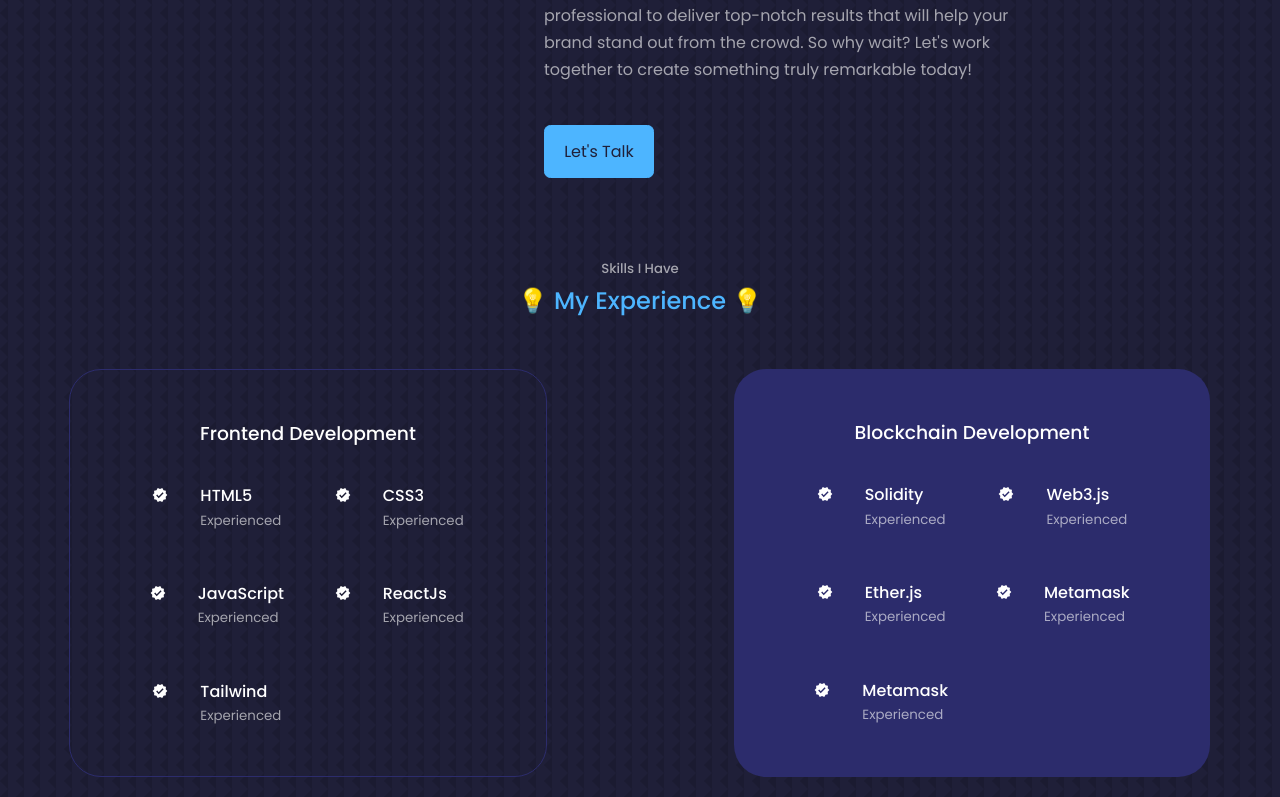
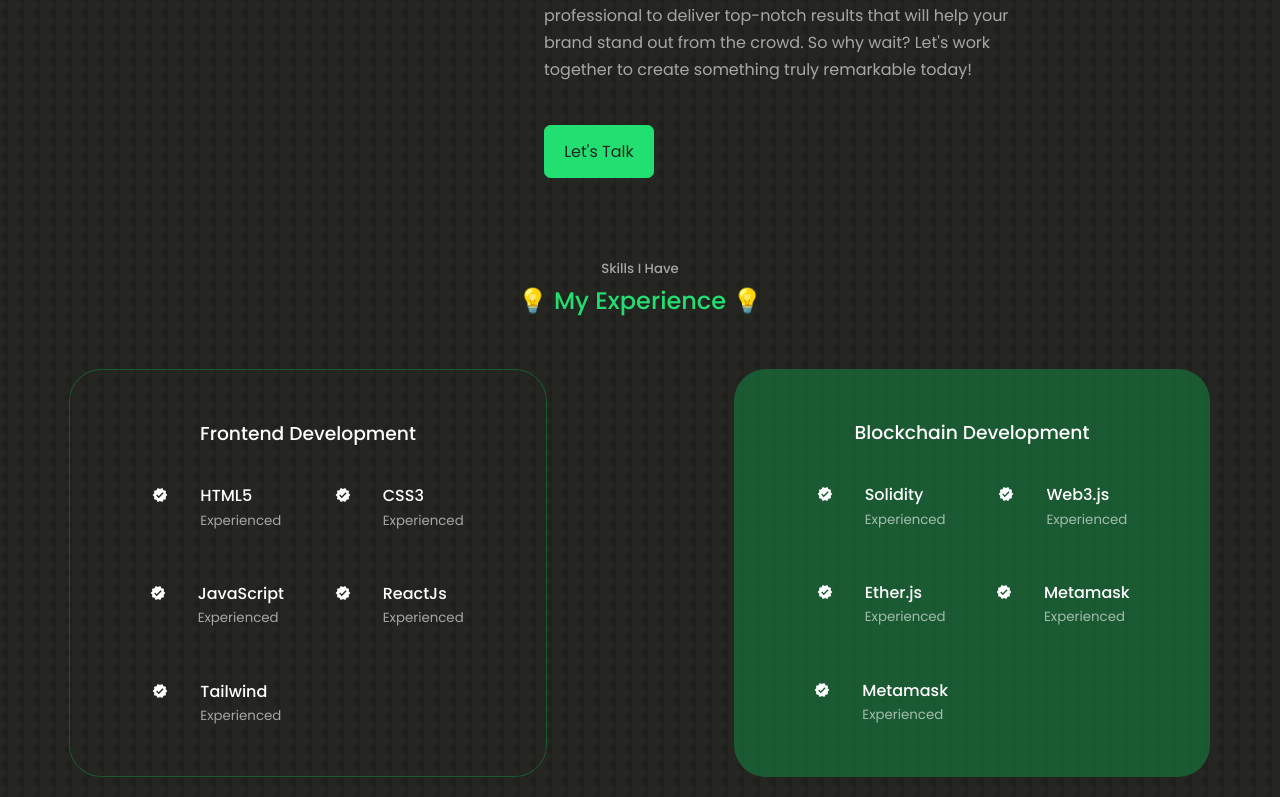
Before and after one commit to Bhupendrachouhan19/My_Personal_Portfolio, a React (Create React App) app: page / in a window 1280 px wide. Shown: the part 1483-2280 px from the top of the page. Built offline with nearby package versions, Linux system fonts and the light colour scheme.

Commit message:
Neon-Green color theme update

```diff
--- a/src/components/infographics/infographics.css
+++ b/src/components/infographics/infographics.css
@@ -54,7 +54,7 @@
 
 .infog {
     border-radius: 15px;
-    border: solid red 2px;
+    border: solid rgb(0, 255, 94) 2px;
     overflow: hidden;
 }
 
--- a/src/components/nav/nav.css
+++ b/src/components/nav/nav.css
@@ -11,11 +11,11 @@
   gap: 1.3rem;
   z-index: 2;
 
-  background-color: rgba(9, 46, 60, 0.65);;
+  background-color: rgba(9, 60, 54, 0.5);;
   -webkit-backdrop-filter: blur(10px) saturate(122%);
   backdrop-filter: blur(10px) saturate(122%);
   border-width: 1px 1.5px 2.5px 1.5px ;
-  border-color: rgba(112, 188, 195, 0.75);
+  border-color: rgba(85, 255, 0, 0.661);
   border-style: solid;
   border-radius: 3rem;
 }
--- a/src/index.js
+++ b/src/index.js
@@ -1,5 +1,5 @@
 import ReactDOM from 'react-dom'
 import App from './App';
-import './index.css';
+import './indexV2.css';
 
 ReactDOM.render(<App/>, document.querySelector('#root'));
--- /dev/null
+++ b/src/indexV2.css
@@ -0,0 +1,144 @@
+/* Importing fonts */
+@import url('https://fonts.googleapis.com/css2?family=Poppins:wght@300;400;500;600&display=swap');
+
+/* Base CSS */
+* {
+  padding: 0;
+  margin: 0;
+  border: 0;
+  outline: 0;
+  box-sizing: border-box;
+  list-style: none;
+  text-decoration: none;
+}
+
+/* Declaring CSS Variables */
+:root {
+  --color-bg: #252621;
+  --color-bg-variant: #13884489;
+  --color-primary: #22df71;
+  --color-primary-variant: rgb(1, 136, 93);
+  --color-white: #ffff;
+  --color-light: rgba(255, 255, 255, 0.6);
+  --transition: all 400ms ease;
+
+  /* Width of the container wrt screen size */
+  --container-width-lg: 75%;
+  --container-width-md: 86%;
+  --container-width-sm: 90%;
+}
+
+html {
+  scroll-behavior: smooth;
+}
+
+::-webkit-scrollbar {
+  display: none;
+}
+
+body {
+    font-family: 'Poppins', cursive;
+    background: var(--color-bg);
+    color: var(--color-white);
+    line-height: 1.7;
+    background-image: url(./assets/bg-texture.png)
+}
+
+/* ================ Some General Styles ================ */
+.container {
+    width: var(--container-width-lg);
+    margin: 0 auto;
+}
+
+h1,
+h2,
+h3,
+h4,
+h5 {
+    font-weight: 500;
+}
+
+h1 {
+    font-size: 2.5rem;
+}
+
+section {
+    padding-top: 2rem;
+    min-height: 100vh;
+}
+
+/* h2 is a direct child to every 'section' */
+section > h2,
+section > h5 {
+    text-align: center;
+    color: var(--color-light);
+}
+
+section > h2 {
+    color: var(--color-primary);
+    margin-bottom: 3rem;
+}
+
+.text-light {
+    color: var(--color-light);
+}
+
+a {
+    color: var(--color-primary);
+    transition: var(--transition);
+}
+
+a:hover {
+    color: var(--color-white);
+}
+
+.btn {
+    width: max-content;
+    display: inline-block;
+    color: var(--color-primary);
+    padding: 0.75rem 1.2rem;
+    border-radius: 0.4rem;
+    cursor: pointer;
+    border: 1px solid var(--color-primary);
+    transition: var(--transition);
+}
+
+.btn:hover {
+    background: var(--color-white);
+    color: var(--color-bg);
+    border-color: transparent;
+}
+
+.btn-primary {
+    background: var(--color-primary);
+    color: var(--color-bg);
+}
+
+img {
+    display: block;
+    width: 100%;
+    object-fit: cover;
+}
+
+
+/* ================ MEDIA QUERIES (MEDIUM DEVICES) ================  */
+@media screen and (max-width: 1024px) {
+    .container {
+        width: var(--container-width-md);
+    }
+
+    section {
+        margin-top: 6rem;
+    }
+}
+
+/* ================ MEDIA QUERIES (SMALL DEVICES) ================  */
+@media screen and (max-width: 600px) {
+    .container {
+        width: var(--container-width-sm);
+    }
+
+    section > h2 {
+        margin-bottom: 2rem;
+    }
+}
```
